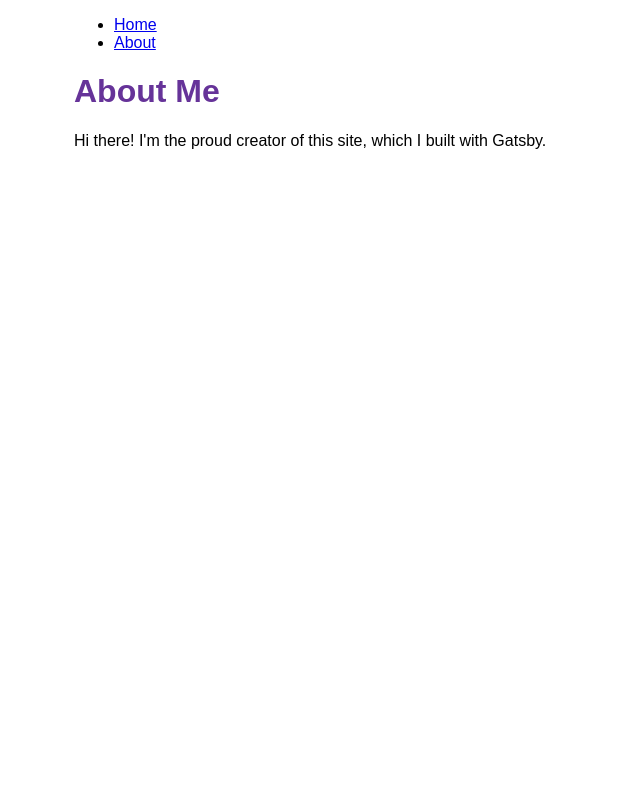
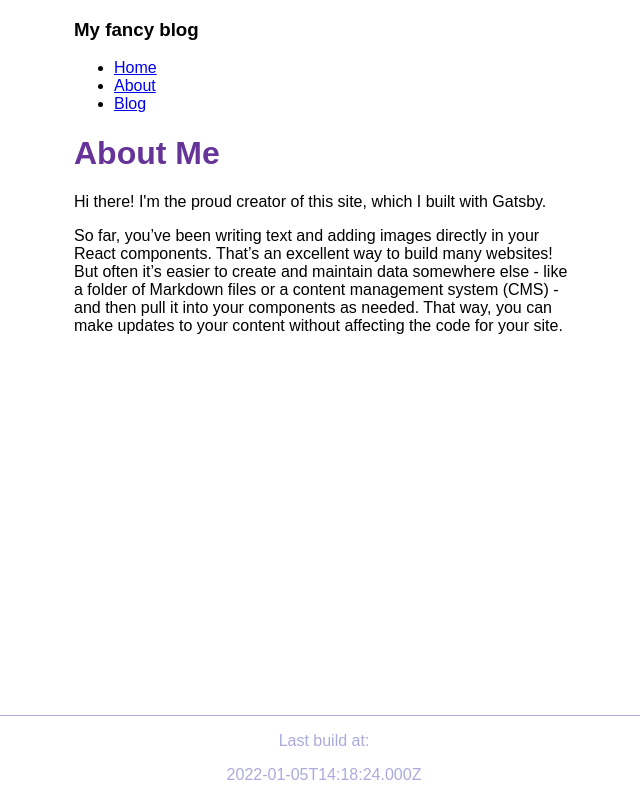
Before and after one commit to vlnt/gatcby-starter, a Gatsby site: page /about in a window 1280 px wide. Shown: the whole page, without its empty margins (316-956 px from the left). Built offline with nearby package versions, Linux system fonts and the light colour scheme; Gatsby itself is replaced by a stand-in of ours.

Commit message:
Tutorial part 4 finished

```diff
--- a/gatsby-config.js
+++ b/gatsby-config.js
@@ -1,10 +1,19 @@
 module.exports = {
   siteMetadata: {
     siteUrl: "https://www.yourdomain.tld",
-    title: "gatsby-starter",
+    title: "My fancy blog",
   },
   plugins: [
            "gatsby-plugin-image",
            "gatsby-plugin-sharp",
-           ],
+
+           {
+            resolve: "gatsby-source-filesystem",
+            options: {
+              name: `blog`,
+              path: `${__dirname}/blog`,
+            }
+          },
+    ],
+
 };
--- a/src/components/layout.js
+++ b/src/components/layout.js
@@ -1,15 +1,30 @@
 import * as React from 'react'
-import { Link } from 'gatsby'
+import { Link, useStaticQuery, graphql } from 'gatsby'
 import { container,
          heading,
          navLinks,
          navLinkItem,
-         navLinkText } from './layout.module.css'
+         navLinkText,
+         siteTitle} from './layout.module.css'
+
 
          const Layout = ({ pageTitle, children }) => {
+          const data = useStaticQuery(graphql`
+          query {
+            site {
+              siteMetadata {
+                title
+              }
+              buildTime(fromNow: false)
+            }
+          }
+        `)
             return (
               <div className={container}>
-                <title>{pageTitle}</title>
+                <title> {data.site.siteMetadata.title} | {pageTitle}</title>
+                <header className={siteTitle}>
+                  <h3> {data.site.siteMetadata.title} </h3>
+                </header>
                 <nav>
                   <ul className={navLinks}>
                     <li className={navLinkItem}>
@@ -22,12 +37,21 @@ import { container,
                         About
                       </Link>
                     </li>
+                    <li className={navLinkItem}>
+                       <Link to="/blog" className={navLinkText}>
+                          Blog
+                       </Link>
+                    </li>
                   </ul>
                 </nav>
                 <main>
                   <h1 className={heading}>{pageTitle}</h1>
                   {children}
                 </main>
+                <footer>
+                  <p>Last build at:</p>
+                  <p>{data.site.buildTime}</p>
+                </footer>
               </div>
             )
           }
--- a/src/components/layout.module.css
+++ b/src/components/layout.module.css
@@ -18,3 +18,23 @@
   .nav-link-text {
     color: black;
   }
+  /* header h3 {
+    font-style: italic;
+    color:cornflowerblue;
+  } */
+  footer {
+    position: fixed;
+    left: 5%;
+    bottom: 0;
+    width: 90%;
+    text-align: center;
+    color: #abaadd;
+    border-top: 1px solid #abaadd;
+  }
+  .site-title {
+    font-style: italic;
+    font-size: 3rem;
+    color: gray;
+    font-weight: 700;
+    margin: 3rem 0;
+  }
--- a/src/pages/about.js
+++ b/src/pages/about.js
@@ -5,6 +5,13 @@ const AboutPage = () => {
   return (
     <Layout pageTitle="About Me">
       <p>Hi there! I'm the proud creator of this site, which I built with Gatsby.</p>
+      <p>So far, you’ve been writing text and adding images directly in your React components.
+           That’s an excellent way to build many websites!
+          But often it’s easier to create and maintain data somewhere else -
+          like a folder of Markdown files or a content management system (CMS)
+           - and then pull it into your components as needed.
+          That way, you can make updates to your
+          content without affecting the code for your site.</p>
     </Layout>
   )
 }
```
Also changed, not shown: src/pages/blog.js (added, +31 -0 lines), blog/first.mdx (added), blog/second.mdx (added), blog/third.mdx (added).
